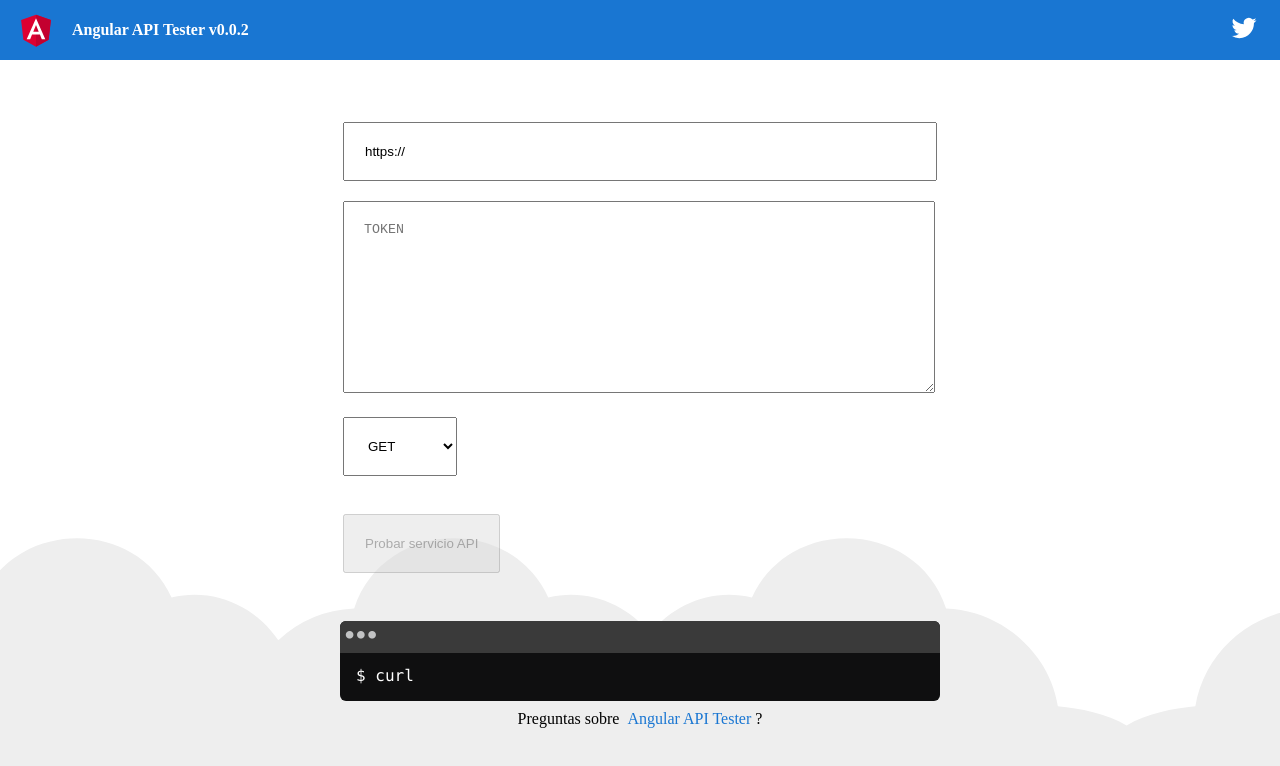
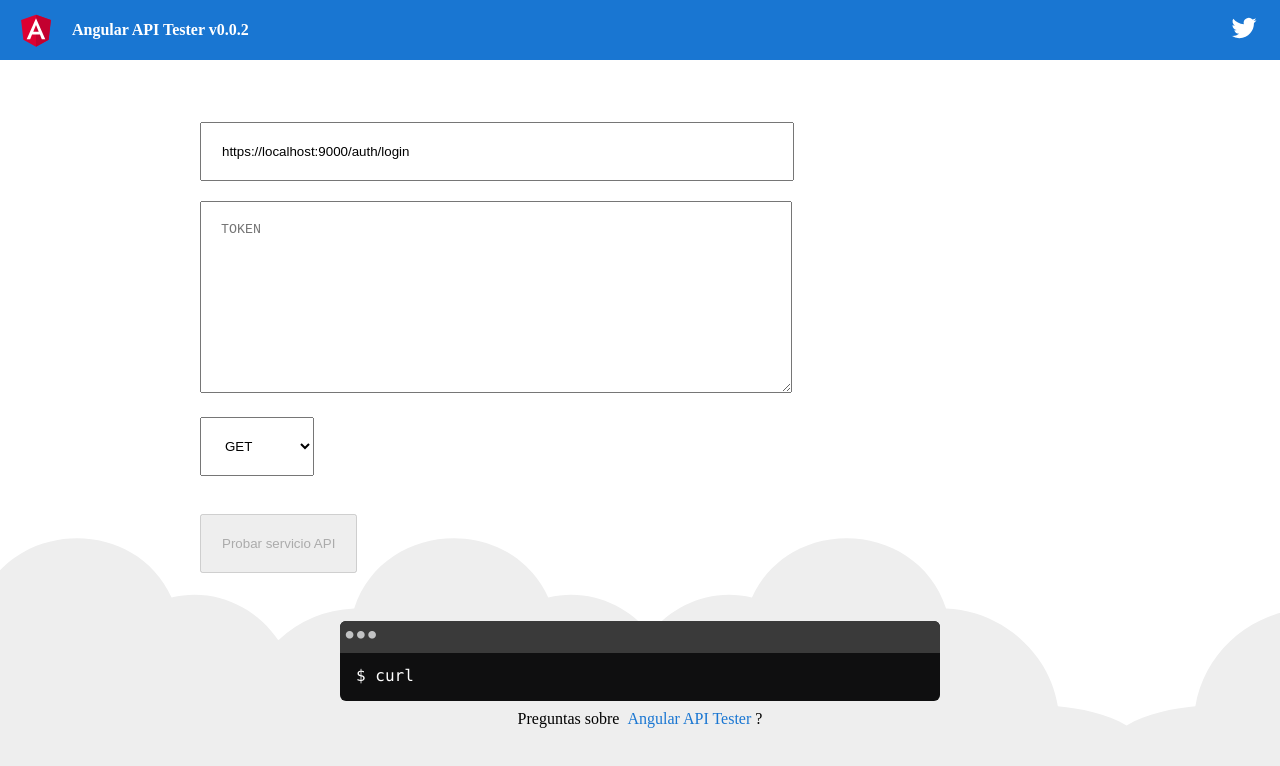
Before and after one commit to danielnaranjo/angular-api-tester, an Angular app: page / in a window 1280 px wide. Shown: the top 766 px of the page. Built offline with nearby package versions, Linux system fonts and the light colour scheme.

Commit message:
v24.01.23

```diff
--- a/src/app/components/form/form.component.ts
+++ b/src/app/components/form/form.component.ts
@@ -7,7 +7,7 @@ import { ApiService } from 'src/app/services/api.service';
   selector: 'tester-form',
   template: `
   <form [formGroup]="testerForm" (change)="formChange()">
-      <input type="text" formControlName="apiUrl" placeholder="API URL" /><br />
+      <input type="text" formControlName="apiUrl" placeholder="API URL" />
       <textarea formControlName="apiToken" placeholder="TOKEN" rows="10"></textarea
       ><br />
       <select formControlName="apiMethod">
@@ -47,9 +47,11 @@ export class FormComponent implements OnInit {
 
   constructor(private fb: FormBuilder, private apiService: ApiService) {
     this.testerForm = this.fb.group({
-      apiUrl: ['https://', Validators.required],
+      apiUrl: [
+        'https://localhost:9000/auth/login'
+        , Validators.required],
       apiToken: [''],
-      apiBody: [''],
+      apiBody: [``],
       apiMethod: ['get'],
     });
   }
--- a/src/app/services/api.service.ts
+++ b/src/app/services/api.service.ts
@@ -18,9 +18,11 @@ export class ApiService {
     setOptions.headers = {
         "Content-Type": "application/json; charset=utf-8",
         accept: "application/json",
-        // Authorization: `Bearer ${userToken}`,
-        "Access-Control-Allow-Origin": "*",
     };
+
+    if (userToken) {
+      setOptions.headers.Authorization = `Bearer ${userToken}`;
+    }
     console.log(methodService, apiService, userToken, setOptions, body);
     return this.http.request<[]>(methodService, apiService, setOptions).pipe(
       timeout(6000),
@@ -37,7 +39,7 @@ export class ApiService {
               console.error('[0]', err.message);
               break;
             case 400:
-              console.error('[400]', err.message);
+              console.error('[400]', err.message, err);
               break;
             case 401:
               console.error('[401]', err.message);
```
